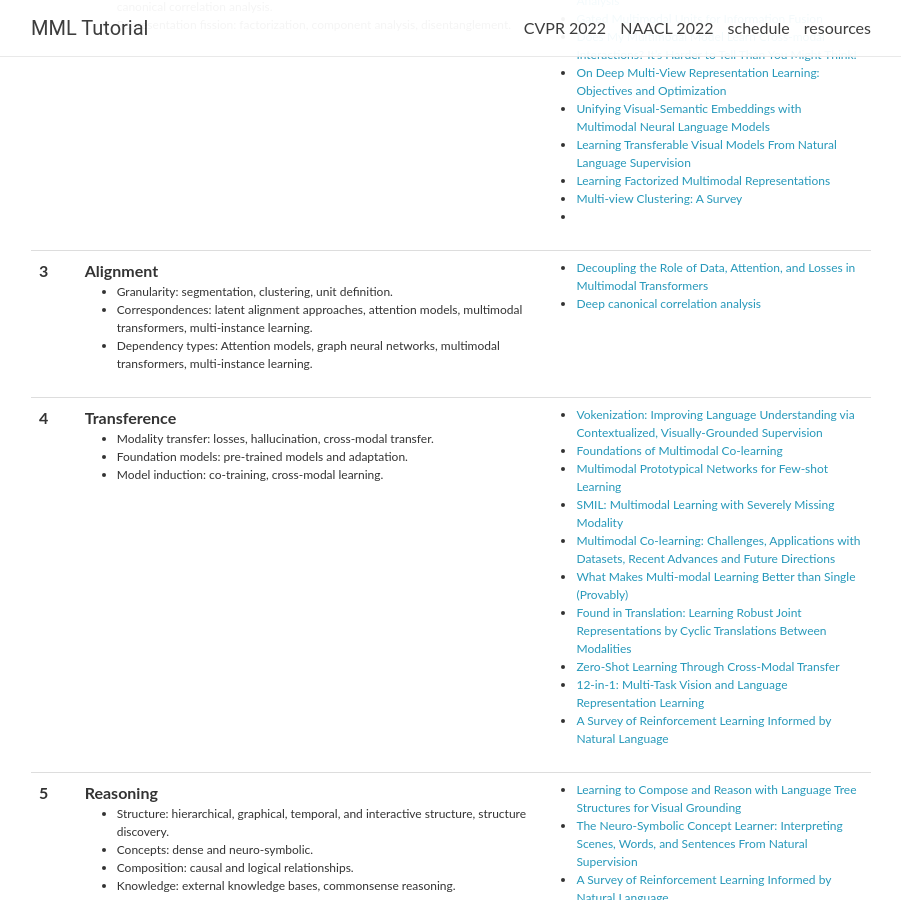
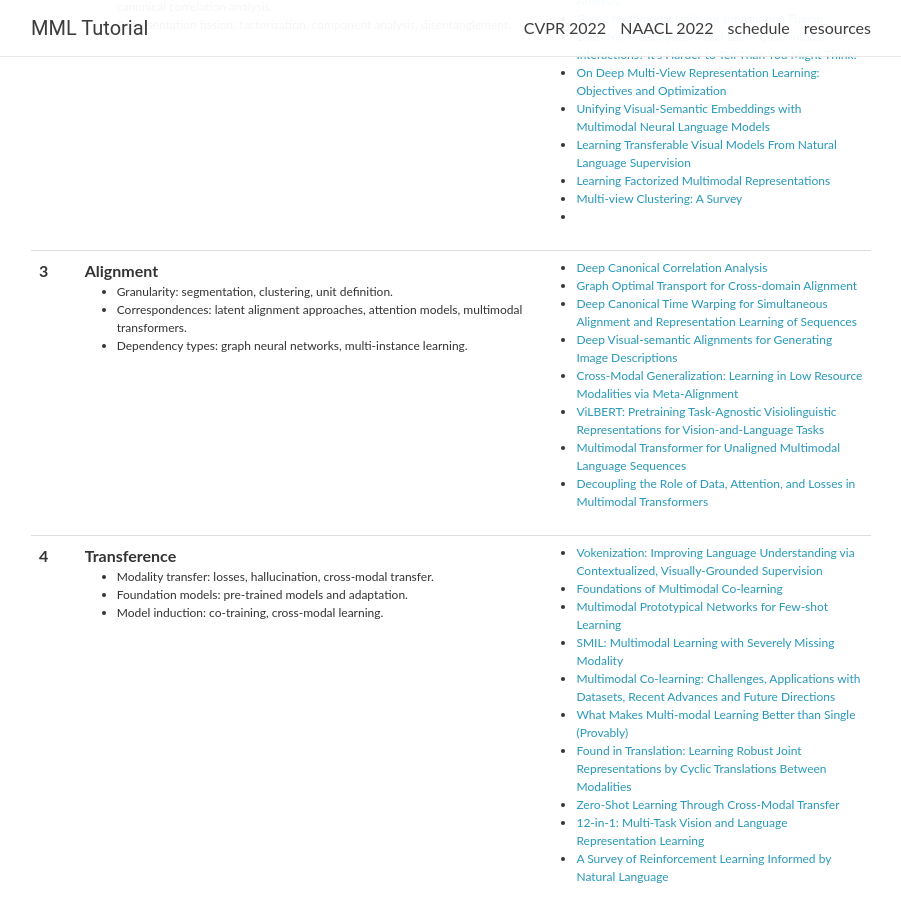
Before and after one commit to CMU-MultiComp-Lab/mmml-tutorial, a Jekyll site: the page built from _pages/schedule.md, in a window 1280 px wide and 900 px high, scrolled down 489 px. Shown: the whole window, without its empty margins (189-1090 px from the left). Built offline with Jekyll 4.4.1, drawn with Linux system fonts in a browser that asks for light colours; nearby versions of some CDN libraries; comment, search, counter and statistics services are not loaded.

Commit message:
Update lectures.yml

```diff
--- a/_data/lectures.yml
+++ b/_data/lectures.yml
@@ -38,11 +38,17 @@
     <strong>Alignment</strong>
   topics:
     - Granularity&#58; segmentation, clustering, unit definition.<br/>
-    - Correspondences&#58; latent alignment approaches, attention models, multimodal transformers, multi-instance learning.<br/>
-    - Dependency types&#58; Attention models, graph neural networks, multimodal transformers, multi-instance learning.<br/>
+    - Correspondences&#58; latent alignment approaches, attention models, multimodal transformers.<br/>
+    - Dependency types&#58; graph neural networks, multi-instance learning.<br/>
   readings:
+    - <a href="https://home.ttic.edu/~klivescu/papers/andrew_icml2013.pdf">Deep Canonical Correlation Analysis</a> <br/>
+    - <a href="https://arxiv.org/abs/2006.14744">Graph Optimal Transport for Cross-domain Alignment</a> <br/>
+    - <a href="https://ibug.doc.ic.ac.uk/media/uploads/documents/deep_canonical_time_warping_(1).pdf">Deep Canonical Time Warping for Simultaneous Alignment and Representation Learning of Sequences</a> <br/>
+    - <a href="https://arxiv.org/abs/1412.2306">Deep Visual-semantic Alignments for Generating Image Descriptions</a> <br/>
+    - <a href="https://arxiv.org/abs/2012.02813">Cross-Modal Generalization&#58; Learning in Low Resource Modalities via Meta-Alignment</a> <br/>
+    - <a href="https://arxiv.org/abs/1908.02265">ViLBERT&#58; Pretraining Task-Agnostic Visiolinguistic Representations for Vision-and-Language Tasks</a> <br/>
+    - <a href="https://arxiv.org/abs/1906.00295">Multimodal Transformer for Unaligned Multimodal Language Sequences</a> <br/>
     - <a href="https://arxiv.org/abs/2102.00529">Decoupling the Role of Data, Attention, and Losses in Multimodal Transformers</a> <br/>
-    - <a href="https://home.ttic.edu/~klivescu/papers/andrew_icml2013.pdf">Deep canonical correlation analysis</a> <br/>
 
 - date: 4
   title: >
```
